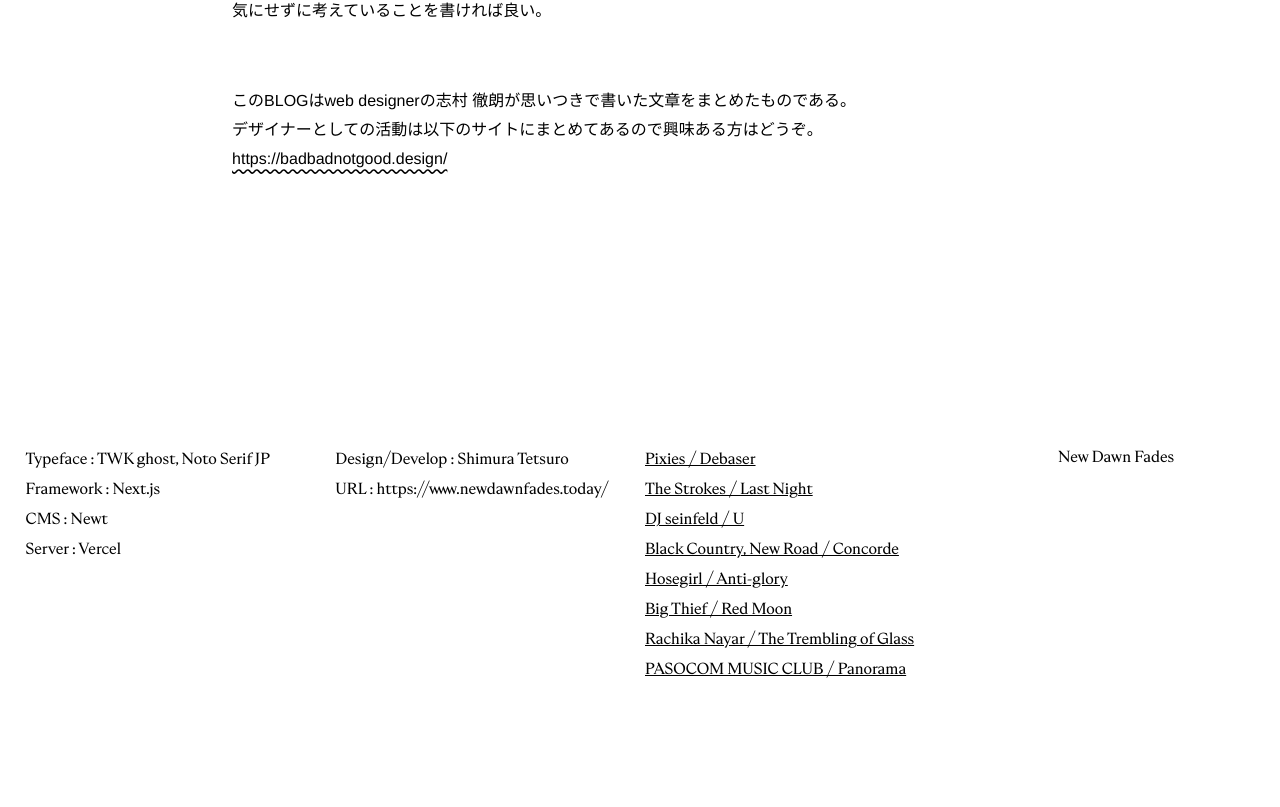
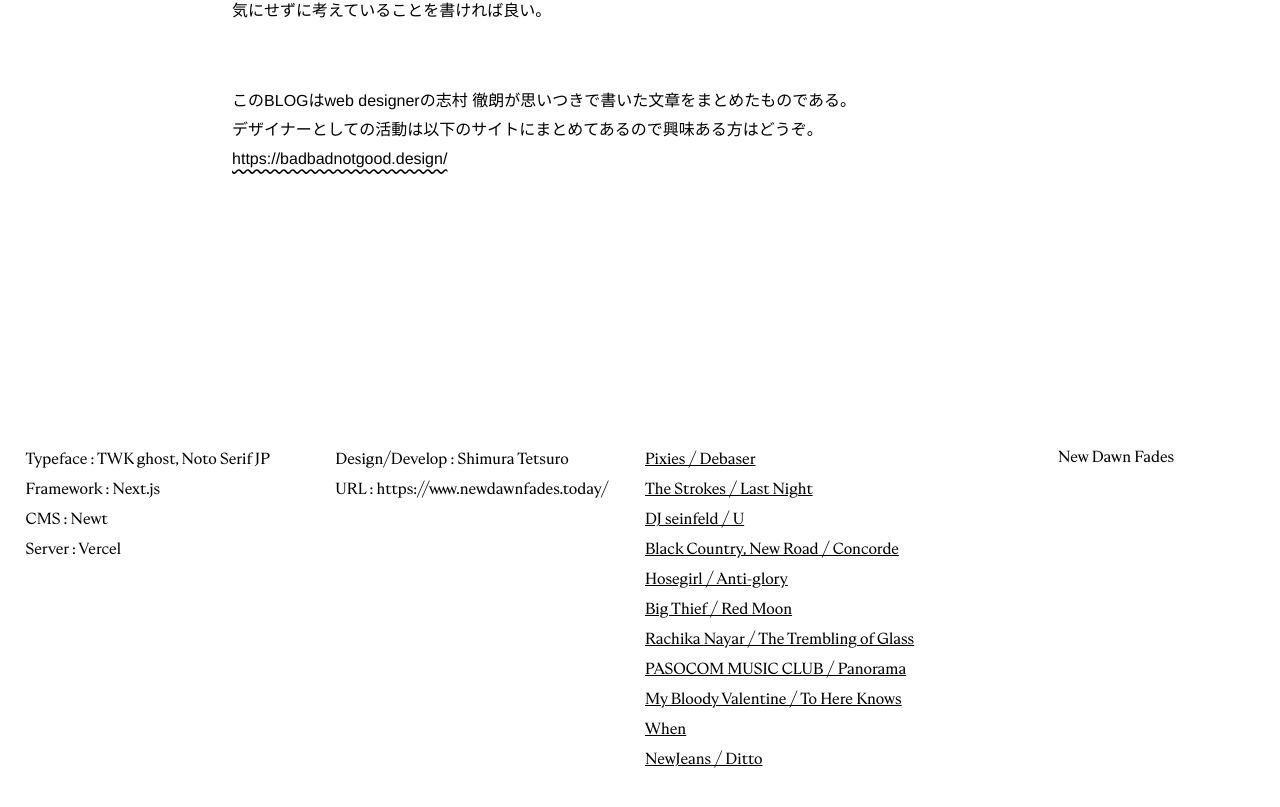
Before and after one commit to tetsuroshimura/newdawnfades_blog, a Next.js app: page /about in a window 1280 px wide. Shown: the part 909-1716 px from the top of the page. Before the commit the page ends 1658 px from the top, so only its background shows below. Built offline with nearby package versions, Linux system fonts and the light colour scheme.

Commit message:
footerの内容を調整

```diff
--- a/components/Footer.tsx
+++ b/components/Footer.tsx
@@ -66,6 +66,16 @@ export function Footer({ app }: { app: AppMeta }) {
                 <a target="_blank" className={styles.Footer_Text_Song}>PASOCOM MUSIC CLUB / Panorama</a>
               </Link>
             </li>
+            <li className={styles.Footer_Text_List}>
+              <Link href="https://www.youtube.com/watch?v=xdHS1sbV5xw">
+                <a target="_blank" className={styles.Footer_Text_Song}>My Bloody Valentine / To Here Knows When</a>
+              </Link>
+            </li>
+            <li className={styles.Footer_Text_List}>
+              <Link href="https://www.youtube.com/watch?v=pSUydWEqKwE">
+                <a target="_blank" className={styles.Footer_Text_Song}>NewJeans / Ditto</a>
+              </Link>
+            </li>
           </ul>
         </div>
         <div className={styles.Footer_Text_block04}>
```
